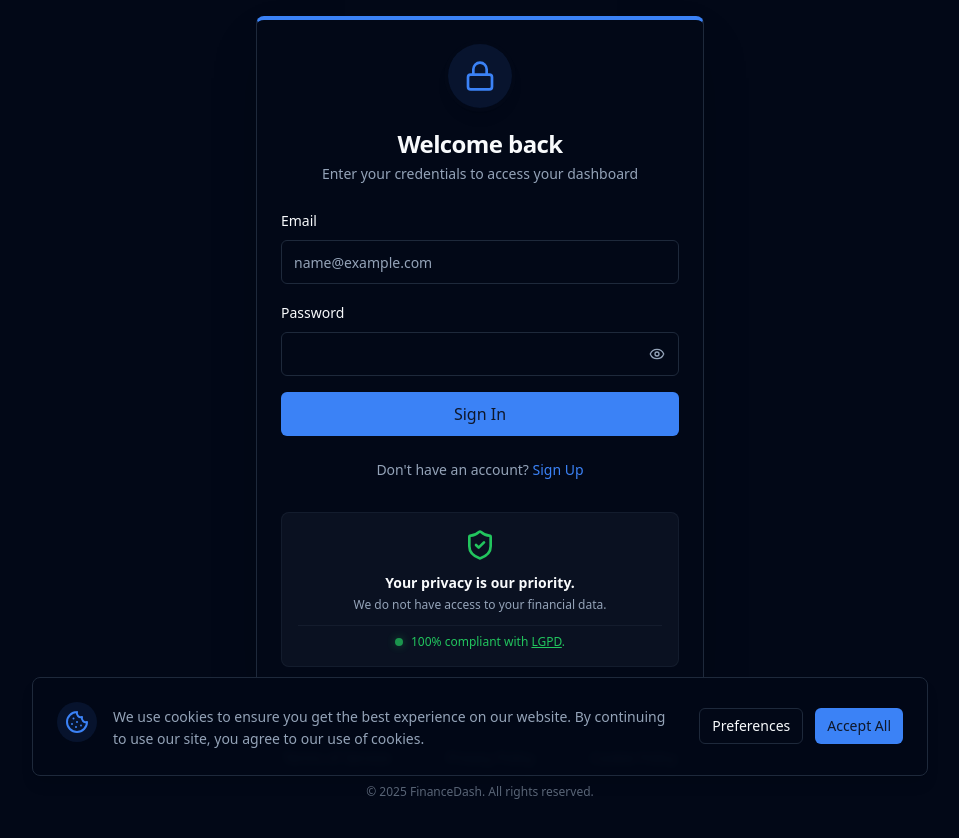
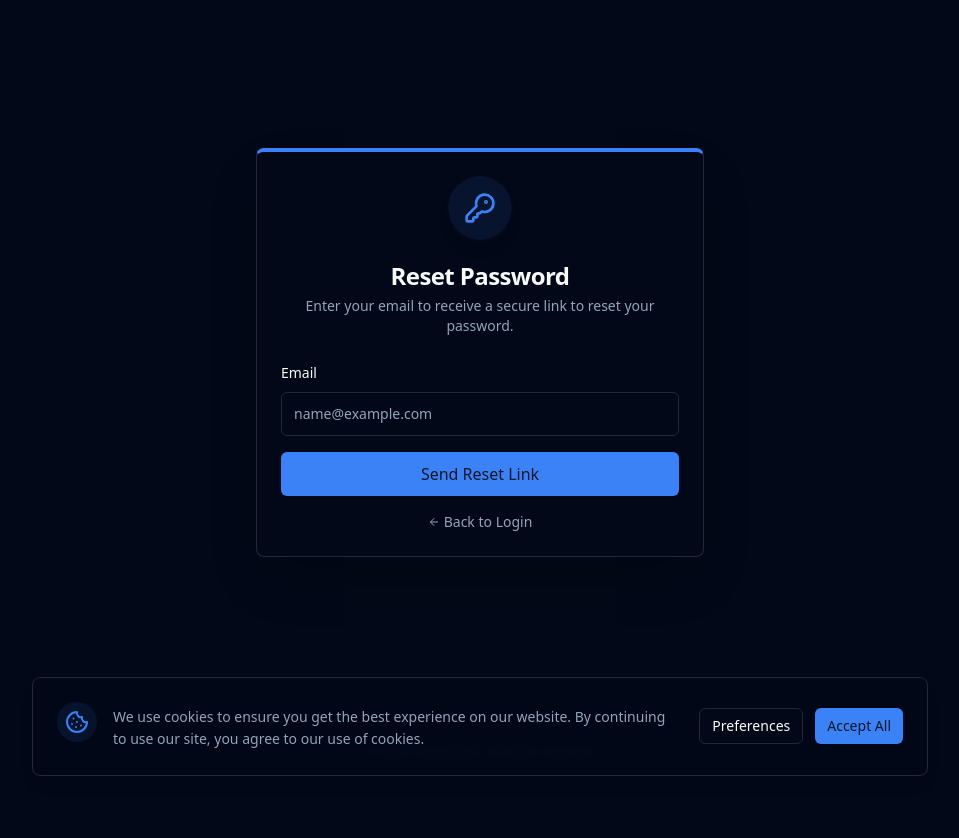
Before and after one commit to paulohramoss/Dashboard, a React (Vite) app: page /forgot-password in a window 1280 px wide. Before the commit this address led to /login. Shown: the whole page, without its empty margins (160-1119 px from the left). After the commit the page ends 800 px from the top, so only its background shows below. Built offline with nearby package versions, Linux system fonts and the light colour scheme; no server answers.

Commit message:
feat: Implement user authentication, internationalization (en/pt), and core application structure.

```diff
--- a/public/version.json
+++ b/public/version.json
@@ -1,4 +1,4 @@
 {
-  "version": "1764954937567",
-  "date": "2025-12-05T17:15:37.567Z"
+  "version": "1764956913782",
+  "date": "2025-12-05T17:48:33.782Z"
 }
--- a/src/App.jsx
+++ b/src/App.jsx
@@ -23,6 +23,7 @@ import NotificationManager from "@/components/NotificationManager";
 import TermsPage from "@/pages/TermsPage";
 import PrivacyPage from "@/pages/PrivacyPage";
 import CookiePolicyPage from "@/pages/CookiePolicyPage";
+import ForgotPasswordPage from "@/pages/ForgotPasswordPage";
 
 const ProtectedRoute = ({ children }) => {
   const { user } = useAuth();
@@ -59,6 +60,7 @@ const App = () => {
           <Routes>
             <Route path="/login" element={<LoginPage />} />
             <Route path="/register" element={<RegisterPage />} />
+            <Route path="/forgot-password" element={<ForgotPasswordPage />} />
             <Route path="/terms" element={<TermsPage />} />
             <Route path="/privacy" element={<PrivacyPage />} />
             <Route path="/cookie-policy" element={<CookiePolicyPage />} />
--- a/src/context/AuthContext.jsx
+++ b/src/context/AuthContext.jsx
@@ -7,6 +7,7 @@ import {
   signOut,
   onAuthStateChanged,
   updateProfile,
+  sendPasswordResetEmail,
 } from "firebase/auth";
 
 export const AuthProvider = ({ children }) => {
@@ -73,6 +74,16 @@ export const AuthProvider = ({ children }) => {
     }
   };
 
+  const resetPassword = async (email) => {
+    try {
+      await sendPasswordResetEmail(auth, email);
+      return true;
+    } catch (error) {
+      console.error("Reset password error:", error);
+      throw error;
+    }
+  };
+
   const updateUser = async (updates) => {
     if (auth.currentUser) {
       try {
@@ -90,7 +101,15 @@ export const AuthProvider = ({ children }) => {
 
   return (
     <AuthContext.Provider
-      value={{ user, login, logout, register, updateUser, loading }}
+      value={{
+        user,
+        login,
+        logout,
+        register,
+        updateUser,
+        resetPassword,
+        loading,
+      }}
     >
       {!loading && children}
     </AuthContext.Provider>
--- a/src/locales/en.json
+++ b/src/locales/en.json
@@ -247,6 +247,14 @@
     "saveAccount": "Save Changes"
   },
   "auth": {
+    "forgotPassword": "Forgot Password?",
+    "resetPassword": "Reset Password",
+    "resetSubtitle": "Enter your email to receive a secure link to reset your password.",
+    "sendLink": "Send Reset Link",
+    "resetSentTo": "A reset link has been sent to {{email}}.",
+    "checkEmail": "Check your email",
+    "backToLogin": "Back to Login",
+    "resetError": "Failed to send reset email. Verify the email address.",
     "welcome": "Welcome back",
     "loginSubtitle": "Enter your credentials to access your dashboard",
     "createAccount": "Create an account",
--- a/src/locales/pt.json
+++ b/src/locales/pt.json
@@ -195,7 +195,7 @@
     "noBudgets": "Nenhuma meta definida."
   },
   "goals": {
-    "title": "Metas e Sonhos",
+    "title": "Sonhos",
     "subtitle": "Acompanhe o progresso dos seus sonhos.",
     "addGoal": "Adicionar Meta",
     "newGoal": "Nova Meta",
@@ -247,6 +247,14 @@
     "saveAccount": "Salvar Alterações"
   },
   "auth": {
+    "forgotPassword": "Esqueceu a senha?",
+    "resetPassword": "Redefinir Senha",
+    "resetSubtitle": "Digite seu e-mail para receber um link seguro de redefinição de senha.",
+    "sendLink": "Enviar Link de Redefinição",
+    "resetSentTo": "Um link de redefinição foi enviado para {{email}}.",
+    "checkEmail": "Verifique seu e-mail",
+    "backToLogin": "Voltar para Login",
+    "resetError": "Falha ao enviar e-mail. Verifique o endereço informado.",
     "welcome": "Bem-vindo de volta",
     "loginSubtitle": "Insira suas credenciais para acessar o painel",
     "createAccount": "Criar uma conta",
--- /dev/null
+++ b/src/pages/ForgotPasswordPage.jsx
@@ -0,0 +1,131 @@
+import React, { useState } from "react";
+import { Link } from "react-router-dom";
+import { useTranslation } from "react-i18next";
+import { useAuth } from "@/hooks/useAuth";
+import { Button } from "@/components/ui/button";
+import { Input } from "@/components/ui/input";
+import {
+  Card,
+  CardContent,
+  CardHeader,
+  CardTitle,
+  CardDescription,
+} from "@/components/ui/card";
+import { Label } from "@/components/ui/label";
+import { KeyRound, ArrowLeft, Mail } from "lucide-react";
+import CookieConsent from "@/components/CookieConsent";
+
+const ForgotPasswordPage = () => {
+  const { t } = useTranslation();
+  const [email, setEmail] = useState("");
+  const [success, setSuccess] = useState(false);
+  const [error, setError] = useState("");
+  const [isLoading, setIsLoading] = useState(false);
+  const { resetPassword } = useAuth();
+
+  const handleSubmit = async (e) => {
+    e.preventDefault();
+    setError("");
+    setSuccess(false);
+    setIsLoading(true);
+
+    try {
+      await resetPassword(email);
+      setSuccess(true);
+    } catch (error) {
+      console.error("Reset password error:", error);
+      setError(t("auth.resetError"));
+    } finally {
+      setIsLoading(false);
+    }
+  };
+
+  return (
+    <div className="min-h-screen flex flex-col items-center justify-center bg-background p-4 relative overflow-hidden">
+      <CookieConsent />
+
+      <div className="absolute inset-0 -z-10 bg-[radial-gradient(ellipse_at_top,_var(--tw-gradient-stops))] from-primary/20 via-background to-background opacity-50" />
+
+      <div className="flex-1 flex items-center justify-center w-full max-w-md">
+        <Card className="w-full shadow-2xl border-t-4 border-t-primary">
+          <CardHeader className="space-y-1">
+            <div className="flex justify-center mb-4">
+              <div className="h-16 w-16 rounded-full bg-primary/10 flex items-center justify-center text-primary ring-4 ring-background shadow-lg">
+                <KeyRound className="h-8 w-8" />
+              </div>
+            </div>
+            <CardTitle className="text-2xl font-bold text-center">
+              {t("auth.resetPassword")}
+            </CardTitle>
+            <CardDescription className="text-center">
+              {t("auth.resetSubtitle")}
+            </CardDescription>
+          </CardHeader>
+          <CardContent>
+            {success ? (
+              <div className="space-y-4 text-center animate-in fade-in zoom-in duration-300">
+                <div className="p-4 rounded-lg bg-green-500/10 text-green-600 dark:text-green-400 border border-green-500/20">
+                  <Mail className="h-12 w-12 mx-auto mb-2" />
+                  <p className="font-medium">{t("auth.checkEmail")}</p>
+                  <p className="text-sm opacity-90 mt-1">
+                    {t("auth.resetSentTo", { email })}
+                  </p>
+                </div>
+                <Button asChild className="w-full" variant="outline">
+                  <Link to="/login">
+                    <ArrowLeft className="mr-2 h-4 w-4" />
+                    {t("auth.backToLogin")}
+                  </Link>
+                </Button>
+              </div>
+            ) : (
+              <form onSubmit={handleSubmit} className="space-y-4">
+                {error && (
+                  <div className="p-3 text-sm text-destructive bg-destructive/10 rounded-md font-medium">
+                    {error}
+                  </div>
+                )}
+                <div className="space-y-2">
+                  <Label htmlFor="email">{t("settings.email")}</Label>
+                  <Input
+                    id="email"
+                    type="email"
+                    placeholder="name@example.com"
+                    value={email}
+                    onChange={(e) => setEmail(e.target.value)}
+                    required
+                    className="h-11"
+                  />
+                </div>
+                <Button
+                  type="submit"
+                  className="w-full h-11 text-base"
+                  disabled={isLoading}
+                >
+                  {isLoading ? t("common.loading") : t("auth.sendLink")}
+                </Button>
+                <div className="text-center">
+                  <Link
+                    to="/login"
+                    className="text-sm text-muted-foreground hover:text-primary transition-colors flex items-center justify-center"
+                  >
+                    <ArrowLeft className="mr-1 h-3 w-3" />
+                    {t("auth.backToLogin")}
+                  </Link>
+                </div>
+              </form>
+            )}
+          </CardContent>
+        </Card>
+      </div>
+
+      <footer className="w-full py-6 mt-8 text-center space-y-4">
+        <p className="text-xs text-muted-foreground/60">
+          {t("legal.copyright")}
+        </p>
+      </footer>
+    </div>
+  );
+};
+
+export default ForgotPasswordPage;
--- a/src/pages/LoginPage.jsx
+++ b/src/pages/LoginPage.jsx
@@ -102,6 +102,14 @@ const LoginPage = () => {
                     )}
                   </Button>
                 </div>
+                <div className="flex justify-end">
+                  <Link
+                    to="/forgot-password"
+                    className="text-sm font-medium text-primary hover:underline transition-colors"
+                  >
+                    {t("auth.forgotPassword")}
+                  </Link>
+                </div>
               </div>
               <Button type="submit" className="w-full h-11 text-base">
                 {t("auth.signIn")}
```
